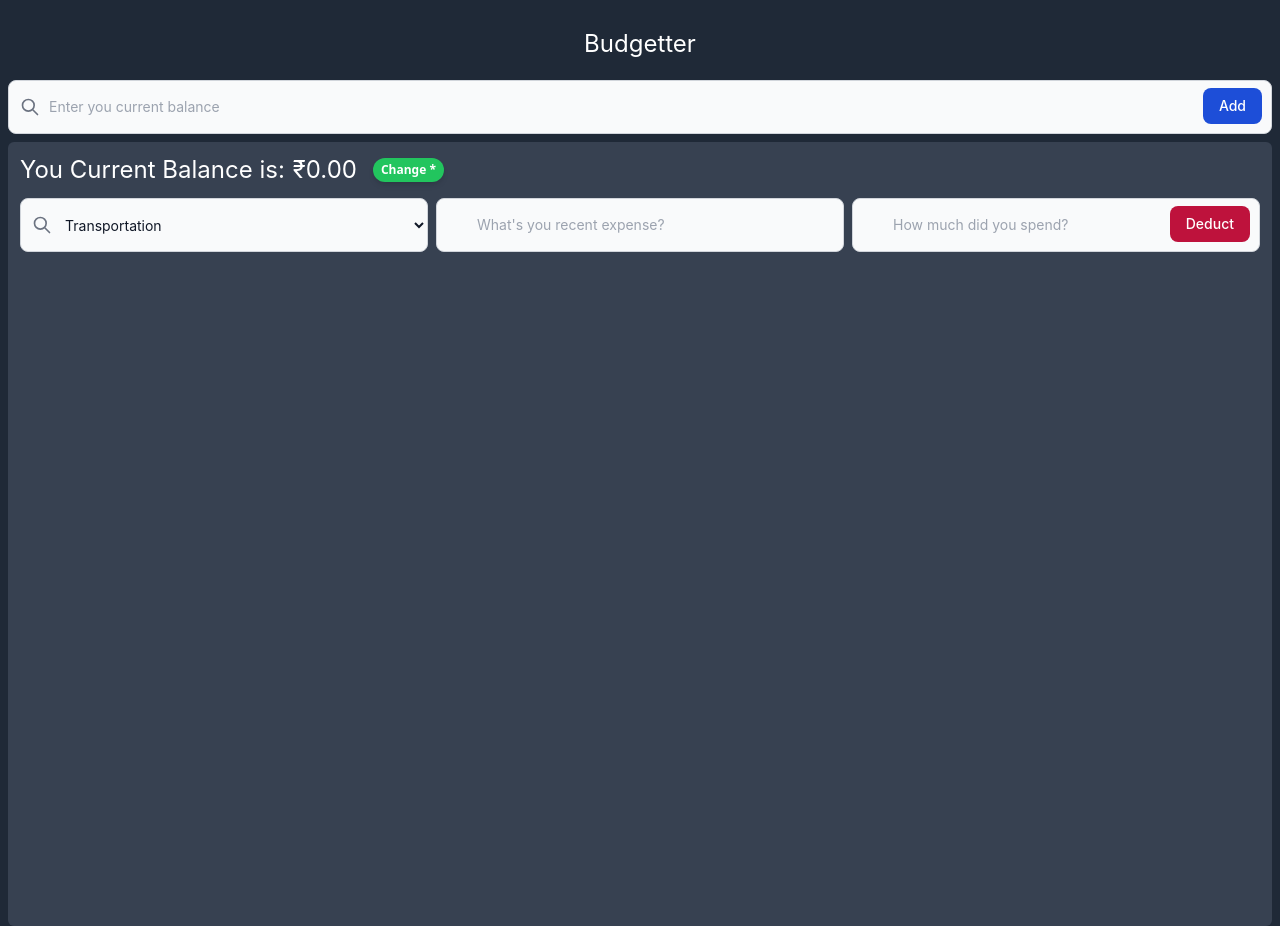
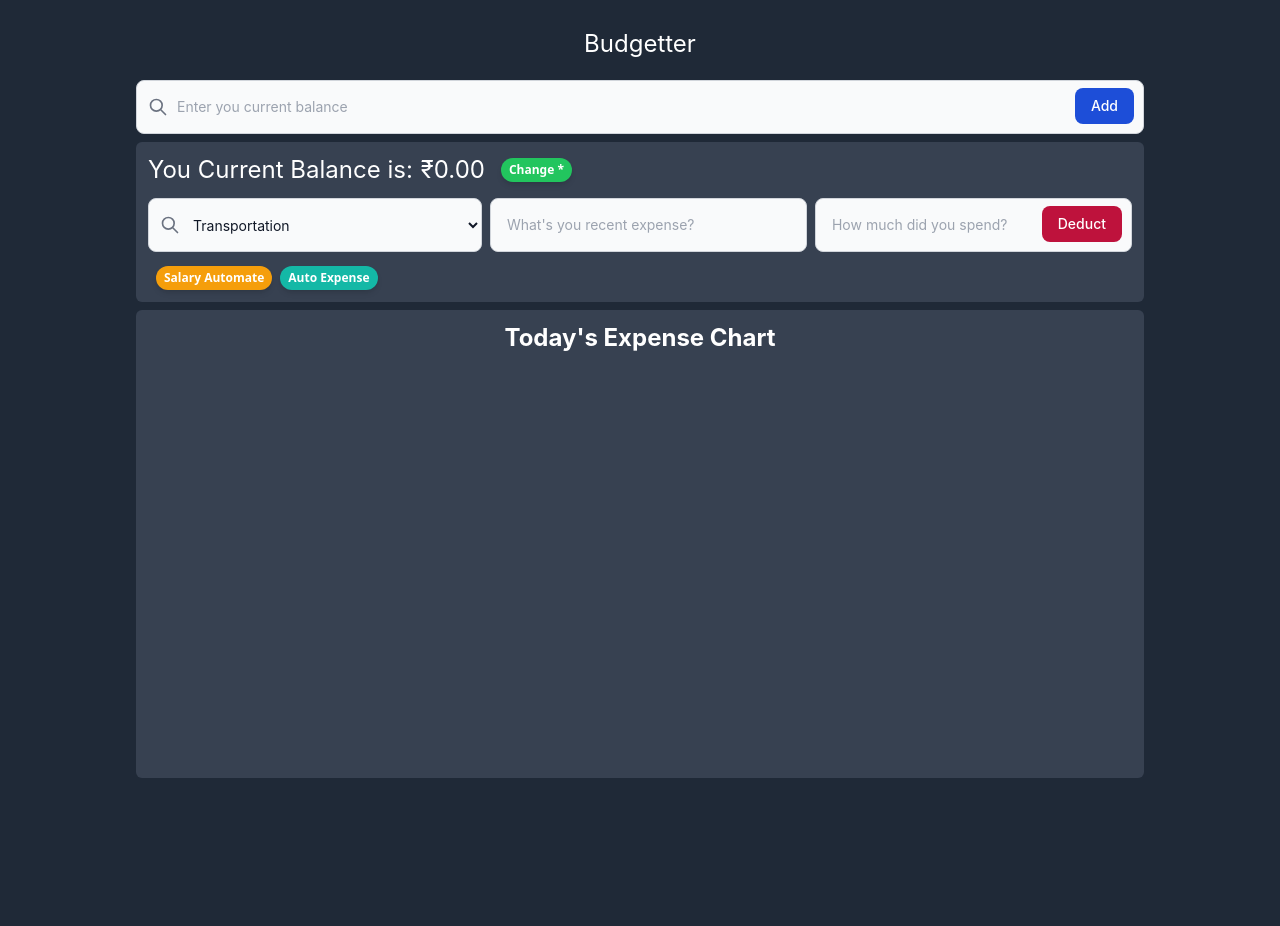
Before and after one commit to ejajahmad/budgetter, a React (Vite) app: page / in a window 1280 px wide. After the commit the page ends 800 px from the top, so only its background shows below. Built offline with nearby package versions, Linux system fonts and the light colour scheme.

Commit message:
Today's spend chart added

```diff
--- a/package.json
+++ b/package.json
@@ -11,7 +11,8 @@
     "date-fns": "^2.29.3",
     "react": "^18.0.0",
     "react-dom": "^18.0.0",
-    "react-uuid": "^1.0.3"
+    "react-uuid": "^1.0.3",
+    "recharts": "^2.1.14"
   },
   "devDependencies": {
     "@types/react": "^18.0.0",
--- a/src/App.jsx
+++ b/src/App.jsx
@@ -4,6 +4,18 @@ import formatRelative from "date-fns/formatRelative";
 import { useLocalStorage, internationalizeCurrency } from "./hooks";
 import { addDays } from "date-fns";
 import Modal from "./components/modal";
+import {
+  LineChart,
+  Line,
+  XAxis,
+  YAxis,
+  CartesianGrid,
+  Tooltip,
+  Legend,
+  ResponsiveContainer,
+} from "recharts";
+
+const COLORS = ["#0088FE", "#00C49F", "#FFBB28", "#FF8042"];
 
 function App() {
   const [expenses, setExpenses] = useLocalStorage("expenses", []);
@@ -109,7 +121,7 @@ function App() {
   }, []);
 
   return (
-    <div className=" p-2 h-screen  space-y-2 bg-[#1f2937]">
+    <div className=" mx-auto w-full p-2  space-y-2 bg-[#1f2937]">
       {/* Balance Change Modal */}
 
       {showModal && (
@@ -190,6 +202,7 @@ function App() {
       </form>
 
       <div className="w-full h-full bg-gray-700 rounded-md text-white p-3 flex flex-col gap-3">
+        {/* Current Balance Viewer */}
         <div className="flex items-center">
           <p className=" text-2xl flex items-center gap-2 flex-wrap">
             You Current Balance is:{" "}
@@ -209,6 +222,7 @@ function App() {
           </p>
         </div>
 
+        {/* Add Expense Form */}
         <form onSubmit={handleAddExpense}>
           <label
             htmlFor="default-search"
@@ -246,7 +260,7 @@ function App() {
             </select>
             <input
               type="text"
-              className="block p-4 sm:pl-10 w-full text-sm text-gray-900 bg-gray-50 rounded-lg border border-gray-300 focus:ring-blue-500 focus:border-blue-500 dark:bg-gray-700 dark:border-gray-600 dark:placeholder-gray-400 dark:text-white dark:focus:ring-blue-500 dark:focus:border-blue-500"
+              className="block p-4 w-full text-sm text-gray-900 bg-gray-50 rounded-lg border border-gray-300 focus:ring-blue-500 focus:border-blue-500 dark:bg-gray-700 dark:border-gray-600 dark:placeholder-gray-400 dark:text-white dark:focus:ring-blue-500 dark:focus:border-blue-500"
               placeholder="What's you recent expense?"
               value={currentExpense.title}
               onChange={(e) =>
@@ -256,7 +270,7 @@ function App() {
             />
             <input
               type="number"
-              className="block p-4 sm:pl-10 w-full text-sm text-gray-900 bg-gray-50 rounded-lg border border-gray-300 focus:ring-blue-500 focus:border-blue-500 dark:bg-gray-700 dark:border-gray-600 dark:placeholder-gray-400 dark:text-white dark:focus:ring-blue-500 dark:focus:border-blue-500"
+              className="block p-4  w-full text-sm text-gray-900 bg-gray-50 rounded-lg border border-gray-300 focus:ring-blue-500 focus:border-blue-500 dark:bg-gray-700 dark:border-gray-600 dark:placeholder-gray-400 dark:text-white dark:focus:ring-blue-500 dark:focus:border-blue-500"
               placeholder="How much did you spend?"
               value={currentExpense.amount}
               onChange={(e) =>
@@ -273,6 +287,18 @@ function App() {
           </div>
         </form>
 
+        {/* Toolbar */}
+
+        <div className="w-full">
+          <button className=" ml-2 py-1 px-2 shadow-md no-underline rounded-full bg-amber-500 hover:bg-amber-600 text-white font-sans font-semibold  text-xs border-amber-500 btn-primary hover:text-white hover:bg-green-500-light focus:outline-none active:shadow-none">
+            Salary Automate
+          </button>
+          <button className=" ml-2 py-1 px-2 shadow-md no-underline rounded-full bg-teal-500 hover:bg-teal-600 text-white font-sans font-semibold  text-xs border-teal-500 btn-primary hover:text-white hover:bg-green-500-light focus:outline-none active:shadow-none">
+            Auto Expense
+          </button>
+        </div>
+
+        {/* Expense List */}
         {expenses.length > 0 && (
           <div className="p-4  bg-white rounded-lg border shadow-md sm:p-8 dark:bg-gray-800 dark:border-gray-700">
             <div className="flex justify-between items-center mb-4">
@@ -287,9 +313,8 @@ function App() {
                 {viewAllExpense ? "Show less" : "View all"}
               </button>
             </div>
-            {console.log(expenses)}
             <div className="flow-root">
-              <p className=" text-2xl flex items-center gap-2 flex-wrap text-gray-800 dark:text-white">
+              <p className=" text-md flex items-center gap-2 flex-wrap text-gray-800 dark:text-white">
                 Today you spend:{" "}
                 <span className="text-red-500">
                   -
@@ -358,6 +383,33 @@ function App() {
           </div>
         )}
       </div>
+      {/* Charts */}
+      <div className="w-full  bg-gray-700 rounded-md text-white p-3 flex flex-col items-center justify-center gap-3 ">
+        <h2 className="text-2xl font-bold">Today's Expense Chart</h2>
+        <LineChart
+          width={500}
+          height={400}
+          className=" scale-50 sm:scale-100"
+          data={expenses
+            .filter(
+              (expense) =>
+                new Date(expense.date).getDate() === new Date().getDate()
+            )
+            .map((expense) => {
+              return {
+                name: expense.title,
+                uv: 400,
+                pv: parseInt(balance),
+                amt: parseInt(expense.amount),
+              };
+            })
+            .reverse()}
+        >
+          <Line type="monotone" dataKey="amt" stroke="rgb(239, 68, 68)" />
+          <XAxis dataKey="name" />
+          <YAxis dataKey="amt" />
+        </LineChart>
+      </div>
     </div>
   );
 }
--- /dev/null
+++ b/src/components/Layout.jsx
@@ -0,0 +1,5 @@
+import React from "react";
+
+export default function Layout({ children }) {
+  return <div className=" max-w-5xl mx-auto">{children}</div>;
+}
--- a/src/index.css
+++ b/src/index.css
@@ -6,6 +6,7 @@ body {
   margin: 0;
   font-family: -apple-system, BlinkMacSystemFont, "Segoe UI", "Roboto", "Oxygen", "Ubuntu", "Cantarell", "Fira Sans", "Droid Sans", "Helvetica Neue",
     sans-serif;
+
 
   background-color: #1f2937;
 
--- a/src/main.jsx
+++ b/src/main.jsx
@@ -1,18 +1,21 @@
 import React from "react";
 import ReactDOM from "react-dom/client";
 import App from "./App";
+import Layout from "./components/Layout";
 import "./index.css";
 
 ReactDOM.createRoot(document.getElementById("root")).render(
   <React.StrictMode>
-    <App />
+    <Layout>
+      <App />
+    </Layout>
   </React.StrictMode>
 );
 
 if ("serviceWorker" in navigator) {
   window.addEventListener("load", function () {
     navigator.serviceWorker
-      .register("/sw.js")
+      .register("../sw.js")
       .then((res) => console.log("service worker registered"))
       .catch((err) => console.log("service worker not registered", err));
   });
```
Also changed, not shown: src/hooks.js (+6 -2 lines), 1 other file (tests, documents, lock files or other folders).
